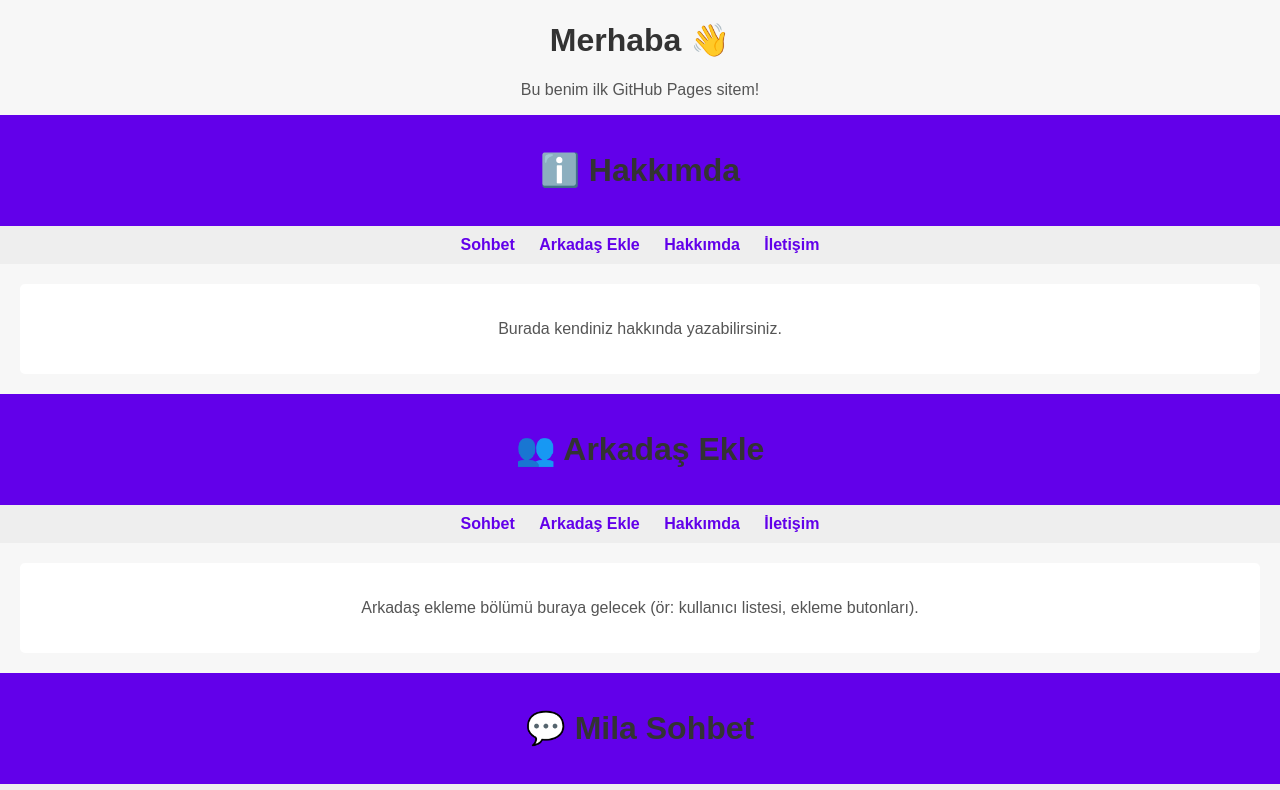
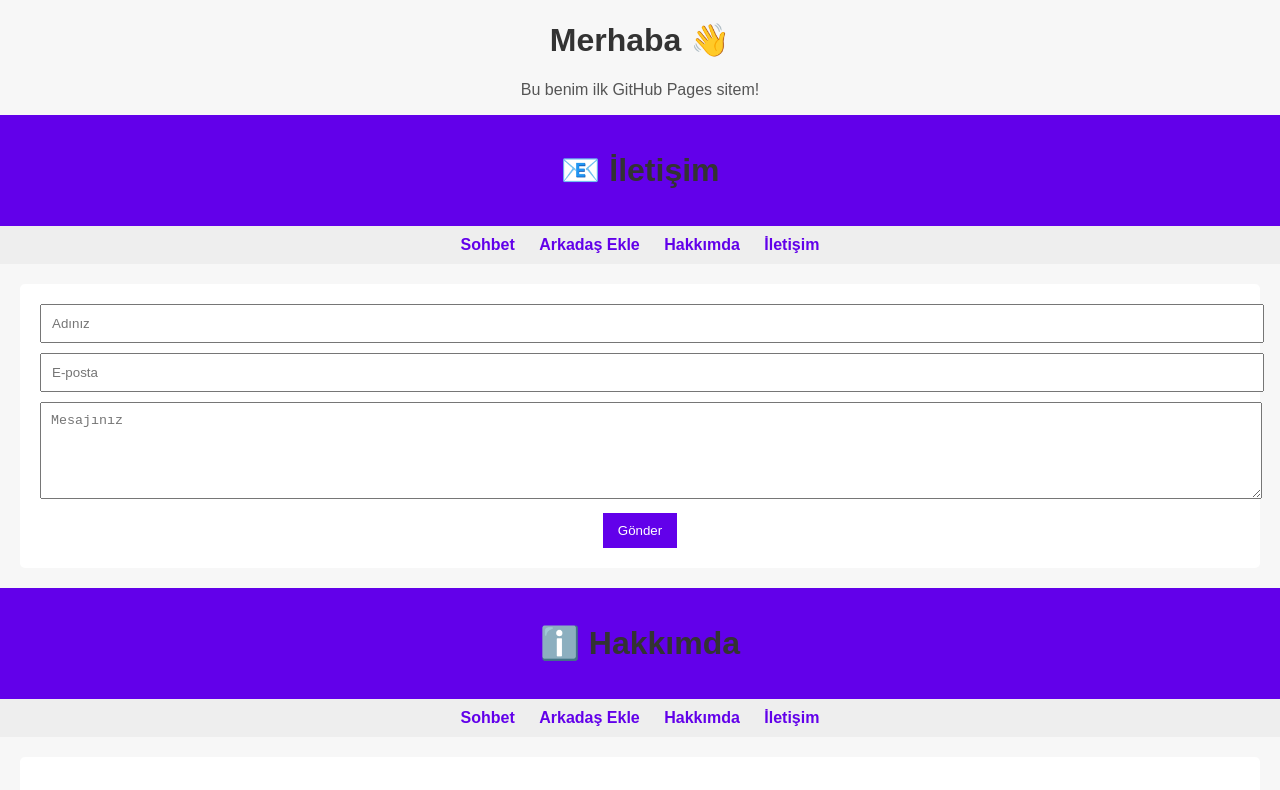
Before and after one commit to alimyasar1637/Mila-, a plain HTML site: page index.html in a window 1280 px wide. Shown: the top 790 px of the page. Drawn offline with Linux system fonts and the light colour scheme; no server answers.

Commit message:
Update index.html

```diff
--- a/index.html
+++ b/index.html
@@ -27,6 +27,43 @@
 </html>
 <!DOCTYPE html>
 <html lang="tr"><!DOCTYPE html>
+<!DOCTYPE html>
+<html lang="tr">
+<head>
+  <meta charset="UTF-8">
+  <meta name="viewport" content="width=device-width, initial-scale=1.0">
+  <title>İletişim</title>
+  <style>
+    body { font-family: Arial; background:#f7f7f7; margin:0; }
+    header { background:#6200ea; color:white; padding:15px; text-align:center; }
+    nav { background:#eee; padding:10px; text-align:center; }
+    nav a { margin:0 10px; text-decoration:none; color:#6200ea; font-weight:bold; }
+    .container { margin:20px; background:white; padding:20px; border-radius:5px; }
+    input, textarea { width:100%; margin-bottom:10px; padding:10px; }
+    button { background:#6200ea; color:white; border:none; padding:10px; cursor:pointer; }
+  </style>
+</head>
+<body>
+  <header><h1>📧 İletişim</h1></header>
+
+  <nav>
+    <a href="index.html">Sohbet</a>
+    <a href="friends.html">Arkadaş Ekle</a>
+    <a href="about.html">Hakkımda</a>
+    <a href="contact.html">İletişim</a>
+  </nav>
+
+  <div class="container">
+    <form>
+      <input type="text" placeholder="Adınız" required>
+      <input type="email" placeholder="E-posta" required>
+      <textarea placeholder="Mesajınız" rows="5" required></textarea>
+      <button type="submit">Gönder</button>
+    </form>
+  </div>
+</body>
+</html>
+
 <html lang="tr">
 <head>
   <meta charset="UTF-8">
```
